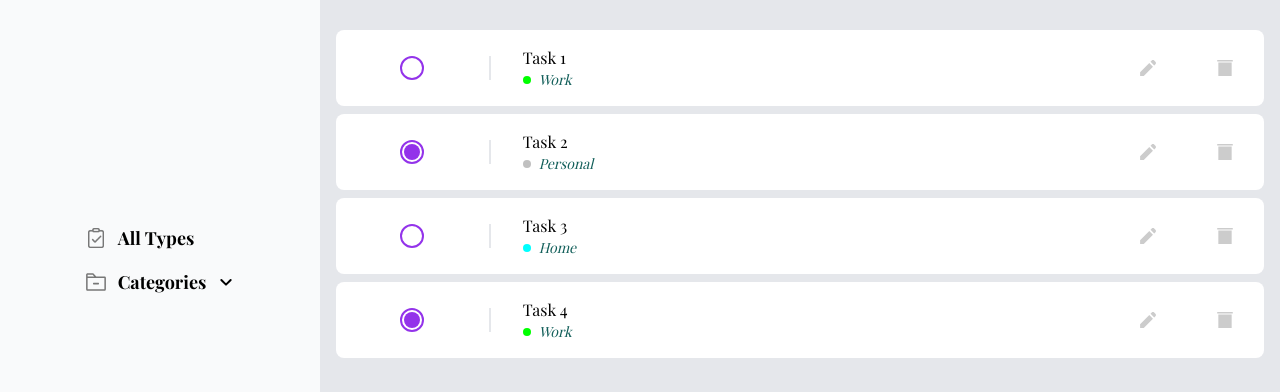
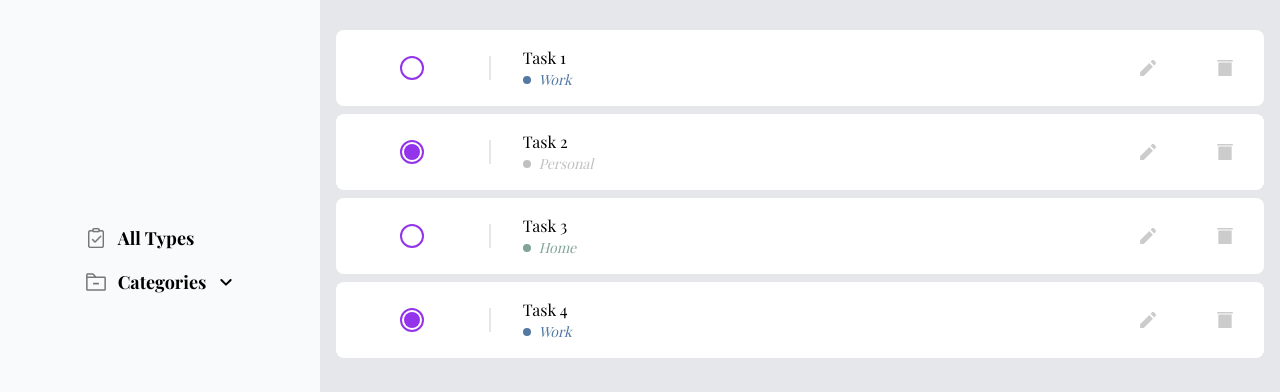
Before and after one commit to GoktugMuratDemir/task-master, a React (Create React App) app: page / in a window 1280 px wide. Shown: the part 140-532 px from the top of the page. Built offline with nearby package versions, Linux system fonts and the light colour scheme; a web font is replaced by a local one.

Commit message:
kategori renk kodları güncellendi

```diff
--- a/src/Components/TaskCard.tsx
+++ b/src/Components/TaskCard.tsx
@@ -53,7 +53,7 @@ const TaskCard: React.FC<TaskCardProps> = ({ task }) => {
               style={{ background: selectEnumCategory?.color }}
               className={` w-2 h-2 rounded-full`}
             ></div>
-            <div className="text-sm max-md:text-xs text-teal-800 italic">
+            <div style={{ color: selectEnumCategory?.color }} className="text-sm max-md:text-xs italic">
               {selectEnumCategory?.title}
             </div>
           </div>
--- a/src/Enums/CategoryEnums.tsx
+++ b/src/Enums/CategoryEnums.tsx
@@ -5,12 +5,12 @@ export const CategoryEnums: CategoryEnumsProp[] = [
   {
     value: 1,
     title: "Home",
-    color: "#00FFFF",
+    color: "#81A595",
   },
   {
     value: 2,
     title: "Work",
-    color: "#00FF00",
+    color: "#5379A3",
   },
   {
     value: 3,
```
